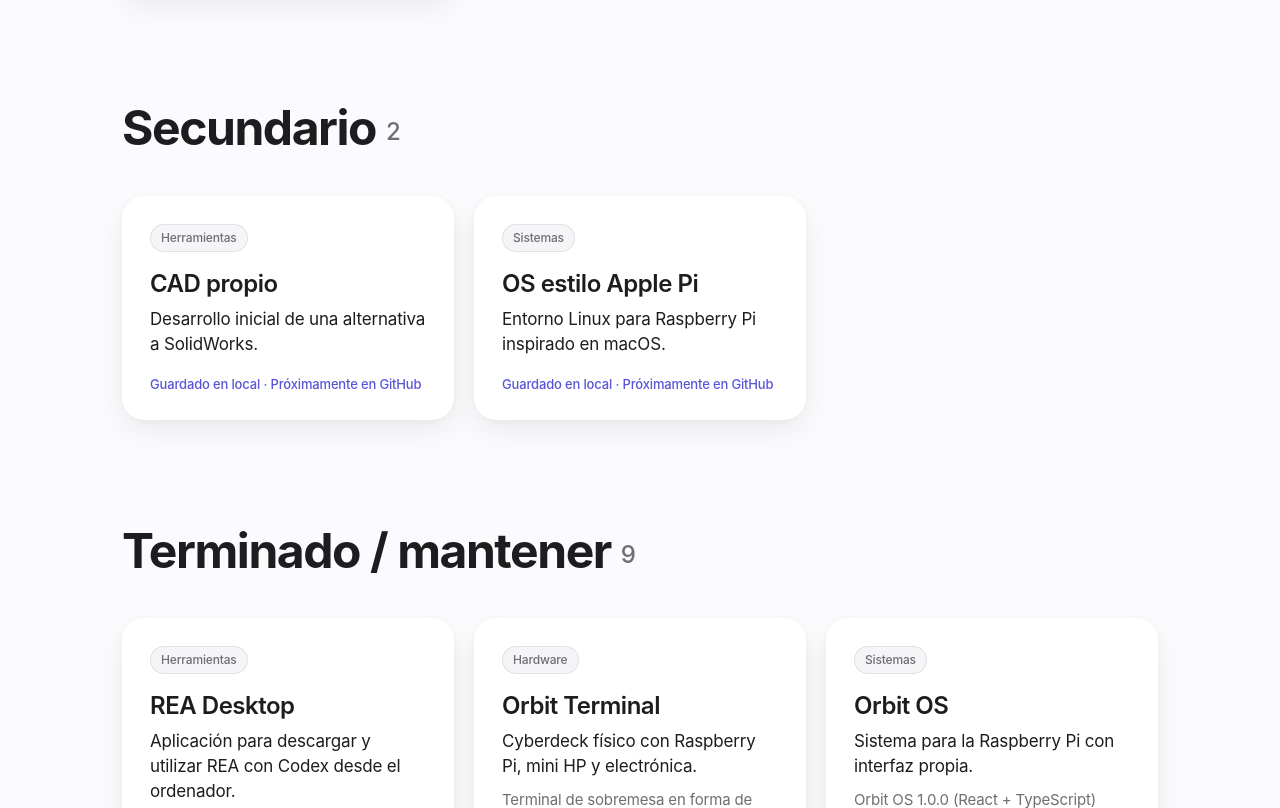
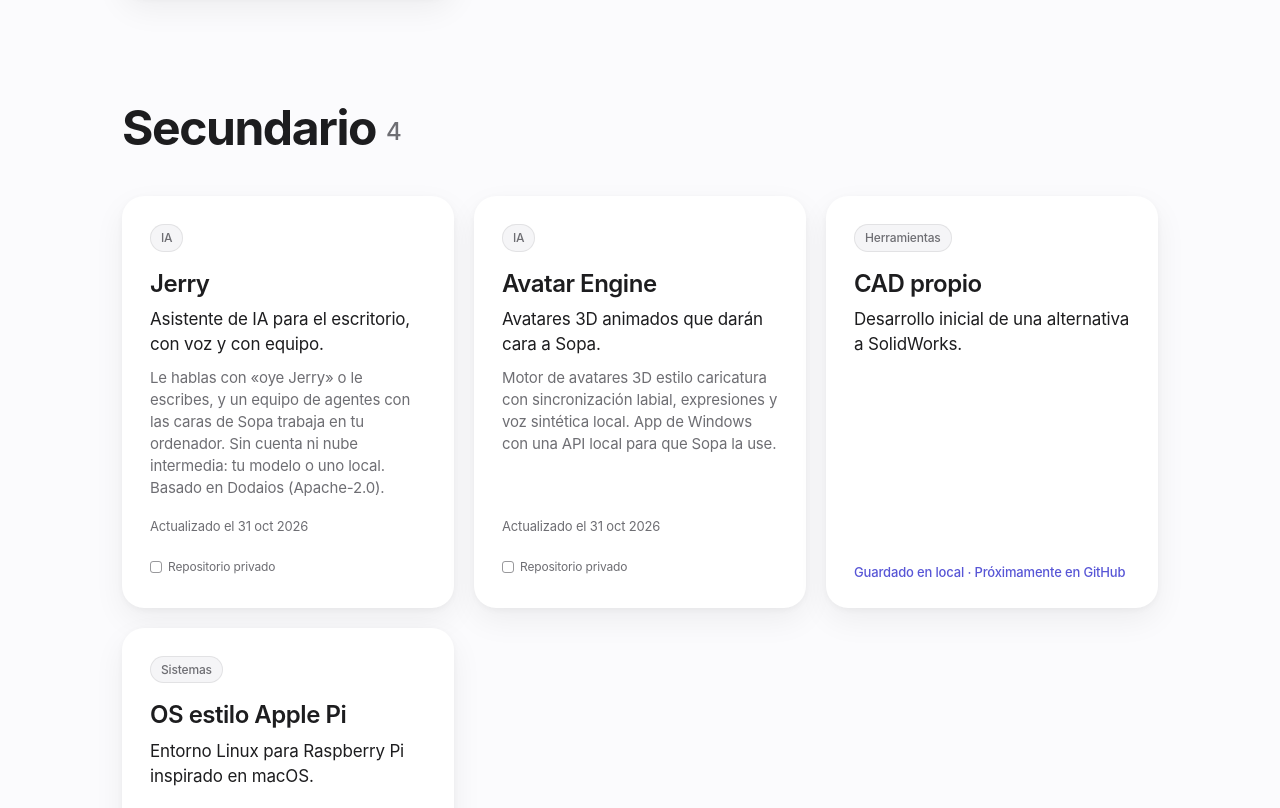
Before and after one commit to ardu01/proyectos, a plain HTML site: page index.html in a window 1280 px wide. Shown: the part 1228-2036 px from the top of the page. Drawn offline with Linux system fonts and the light colour scheme.

Commit message:
Añade Jerry y Avatar Engine a Secundario

```diff
--- a/index.html
+++ b/index.html
@@ -78,7 +78,7 @@ footer{text-align:center;color:var(--fg2);font-size:12px;padding:96px 22px 48px;
   <p class="eyebrow">ArduSolutions</p>
   <h1>Proyectos de Miguel</h1>
   <p class="sub">Inteligencia artificial local, hardware propio, sistemas y apps. Todo lo que estoy construyendo, en un solo sitio.</p>
-  <div class="strip reveal in"><div class="stat total"><b>15</b>proyectos</div><div class="stat"><b>1</b><span class="dot hi"></span>prioritarios</div><div class="stat"><b>2</b><span class="dot dev"></span>secundarios</div><div class="stat"><b>9</b><span class="dot ok"></span>terminados</div><div class="stat"><b>3</b><span class="dot idea"></span>aparcados</div></div>
+  <div class="strip reveal in"><div class="stat total"><b>17</b>proyectos</div><div class="stat"><b>1</b><span class="dot hi"></span>prioritarios</div><div class="stat"><b>4</b><span class="dot dev"></span>secundarios</div><div class="stat"><b>9</b><span class="dot ok"></span>terminados</div><div class="stat"><b>3</b><span class="dot idea"></span>aparcados</div></div>
 </header>
 <main>
 <section id="prioritario" class="sec g-prioritario"><h2 class="reveal">Prioritario <span class="count">1</span></h2><div class="grid"><article class="card reveal" id="sopa-ia">
@@ -88,7 +88,19 @@ footer{text-align:center;color:var(--fg2);font-size:12px;padding:96px 22px 48px;
   <p class="meta">Actualizado el 30 oct 2026</p>
   <div class="btns"><a class="btn primary" href="https://ardu01.github.io/sopa-web/" target="_blank" rel="noopener">Ver web</a><span class="privlabel">Repositorio privado</span></div>
 </article></div></section>
-<section id="secundario" class="sec g-secundario"><h2 class="reveal">Secundario <span class="count">2</span></h2><div class="grid"><article class="card reveal" id="cad">
+<section id="secundario" class="sec g-secundario"><h2 class="reveal">Secundario <span class="count">4</span></h2><div class="grid"><article class="card reveal" id="jerry">
+  <div class="pills"><span class="pill cat">IA</span></div>
+  <h3>Jerry</h3>
+  <p class="tag">Asistente de IA para el escritorio, con voz y con equipo.</p><p class="desc">Le hablas con «oye Jerry» o le escribes, y un equipo de agentes con las caras de Sopa trabaja en tu ordenador. Sin cuenta ni nube intermedia: tu modelo o uno local. Basado en Dodaios (Apache-2.0).</p>
+  <p class="meta">Actualizado el 31 oct 2026</p>
+  <div class="btns"><span class="privlabel">Repositorio privado</span></div>
+</article><article class="card reveal" id="avatar-engine">
+  <div class="pills"><span class="pill cat">IA</span></div>
+  <h3>Avatar Engine</h3>
+  <p class="tag">Avatares 3D animados que darán cara a Sopa.</p><p class="desc">Motor de avatares 3D estilo caricatura con sincronización labial, expresiones y voz sintética local. App de Windows con una API local para que Sopa la use.</p>
+  <p class="meta">Actualizado el 31 oct 2026</p>
+  <div class="btns"><span class="privlabel">Repositorio privado</span></div>
+</article><article class="card reveal" id="cad">
   <div class="pills"><span class="pill cat">Herramientas</span></div>
   <h3>CAD propio</h3>
   <p class="tag">Desarrollo inicial de una alternativa a SolidWorks.</p>
```
